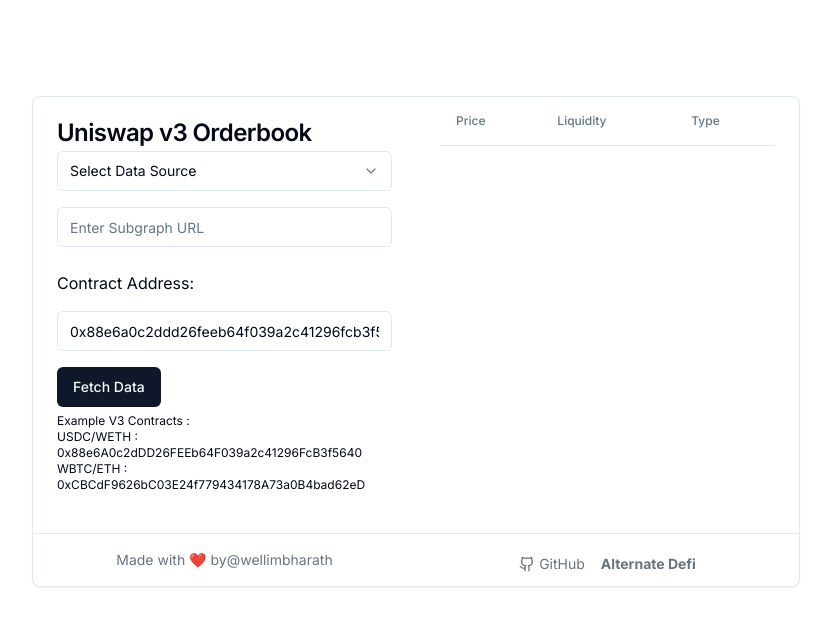
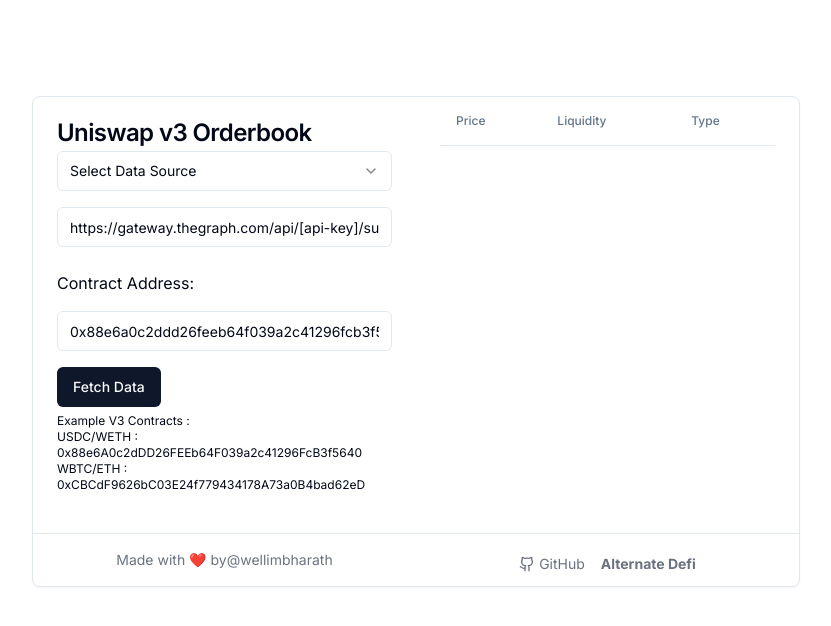
Before and after one commit to wellimbharath/alternate-defi, a Next.js app: page / in a window 1280 px wide. Shown: the top 626 px of the page, without its empty margins (224-1055 px from the left). Built offline with nearby package versions, Linux system fonts and the light colour scheme.

Commit message:
Add readme and default subgraph url

```diff
--- a/src/components/orderbooks/uniswap-v3.tsx
+++ b/src/components/orderbooks/uniswap-v3.tsx
@@ -85,7 +85,7 @@
 const UniswapV3Orderbook: React.FC = () => {
   const [dataSource, setDataSource] = useState<'subgraph' | 'rpc'>('subgraph');
   const [rpcUrl, setRpcUrl] = useState<string>('');
-  const [subgraphUrl, setSubgraphUrl] = useState<string>('');
+  const [subgraphUrl, setSubgraphUrl] = useState<string>('https://gateway.thegraph.com/api/[api-key]/subgraphs/id/5zvR82QoaXYFyDEKLZ9t6v9adgnptxYpKpSbxtgVENFV');
   const [selectedPair, setSelectedPair] = useState<TokenPair | null>(null);
   const [customContractAddress, setCustomContractAddress] = useState<string>('0x88e6a0c2ddd26feeb64f039a2c41296fcb3f5640');
   const [currentPrice, setCurrentPrice] = useState<number | null>(null);
```
Also changed, not shown: screenshot.png (added), 1 other file (tests, documents, lock files or other folders).
